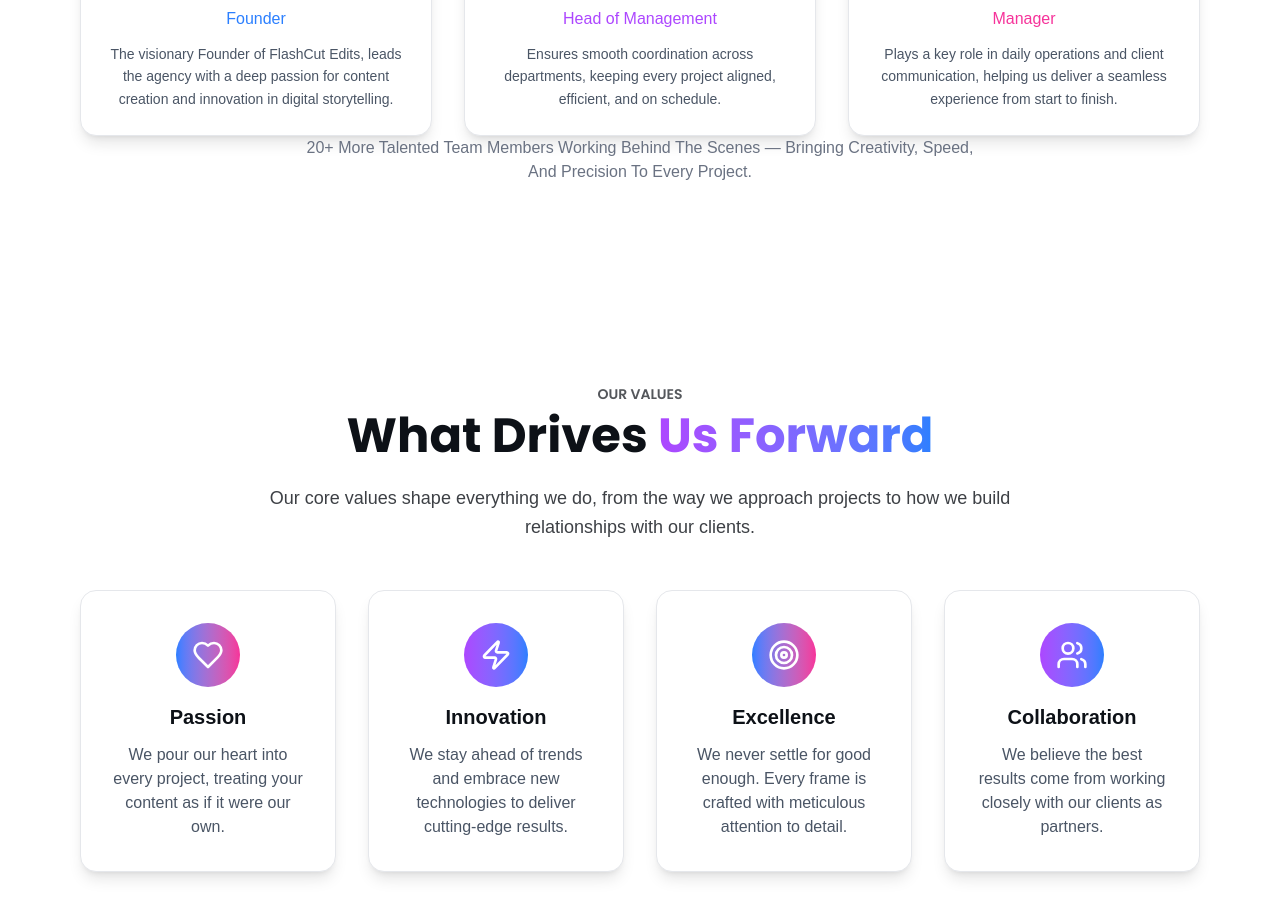
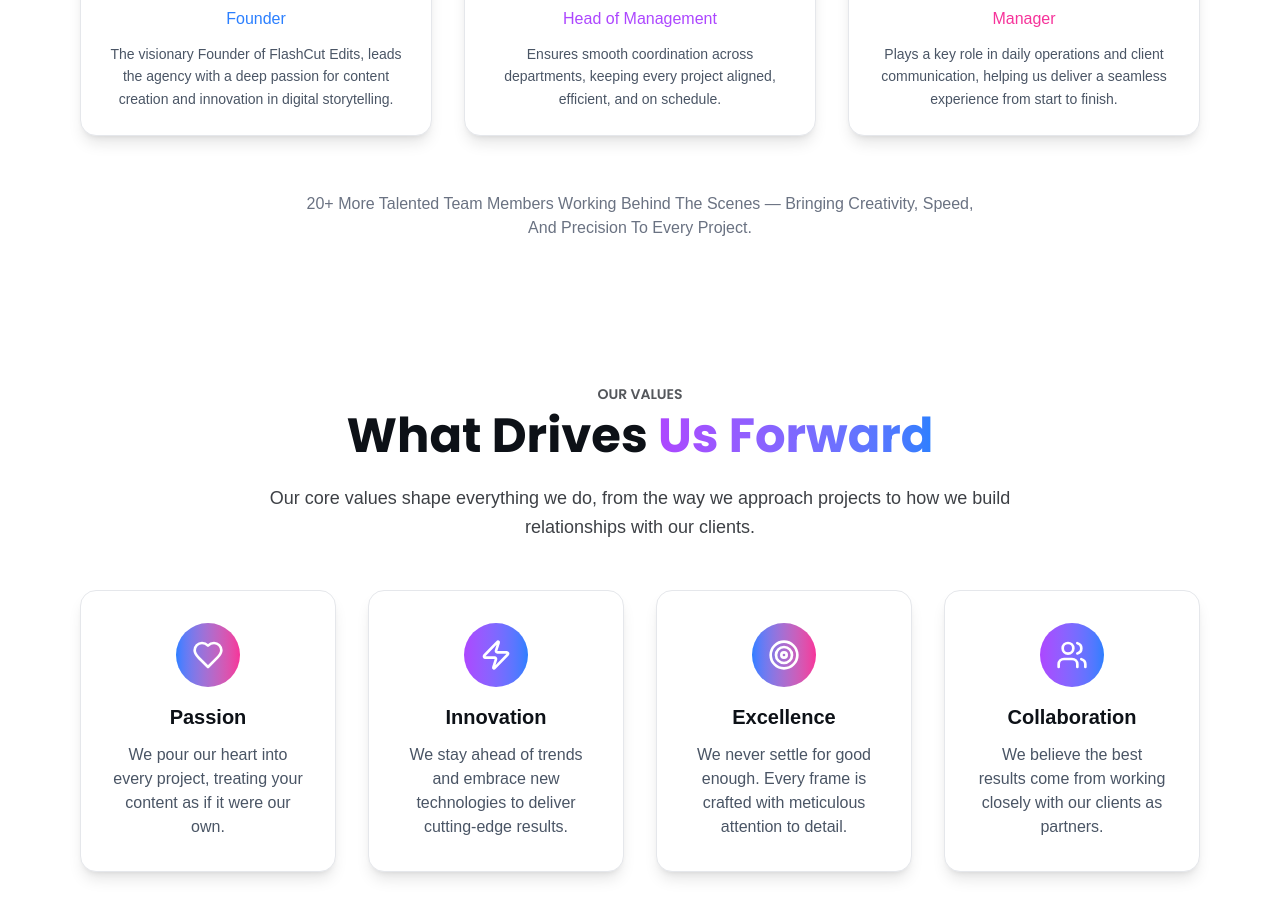
Before and after one commit to Manishbhai9350/Flashcut-Edits, a Next.js app: page /about in a window 1280 px wide. Shown: the part 1560-2478 px from the top of the page. Built offline with nearby package versions, Linux system fonts and the light colour scheme.

Commit message:
Patch - 0.2.3

```diff
--- a/src/app/about/page.jsx
+++ b/src/app/about/page.jsx
@@ -168,7 +168,7 @@ export default function About() {
                 </p>
               </div>
             </div>
-            <p className="text-gray-500 capitalize max-w-2xl mx-auto mb-14">
+            <p className="text-gray-500 capitalize max-w-2xl mx-auto mt-14">
   20+ more talented team members working behind the scenes — bringing creativity, speed, and precision to every project.
 </p>
 
```
